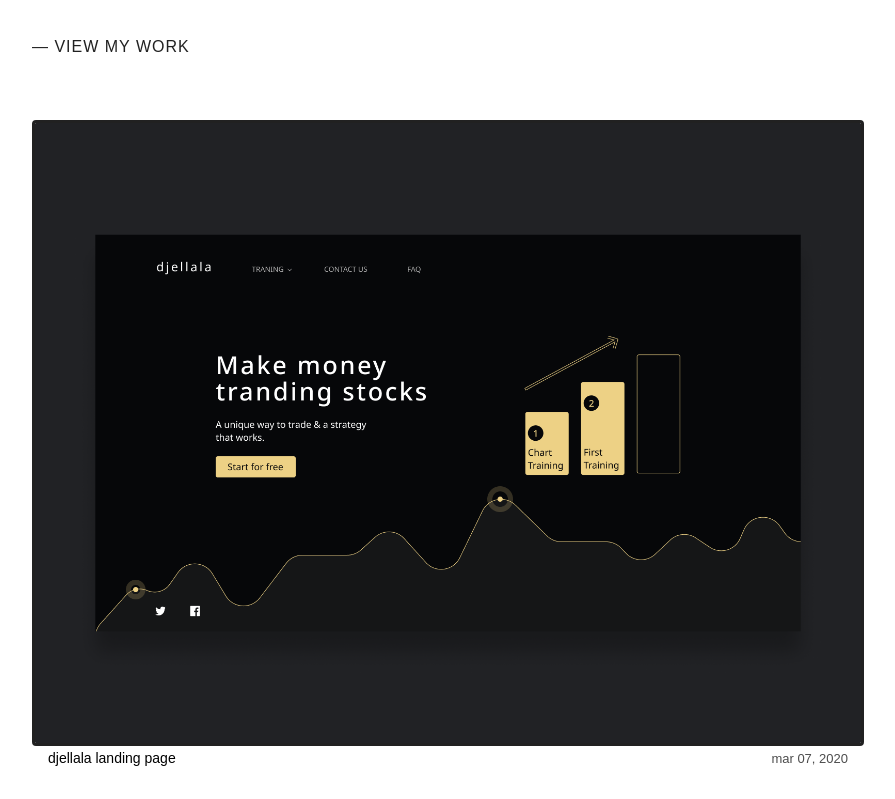
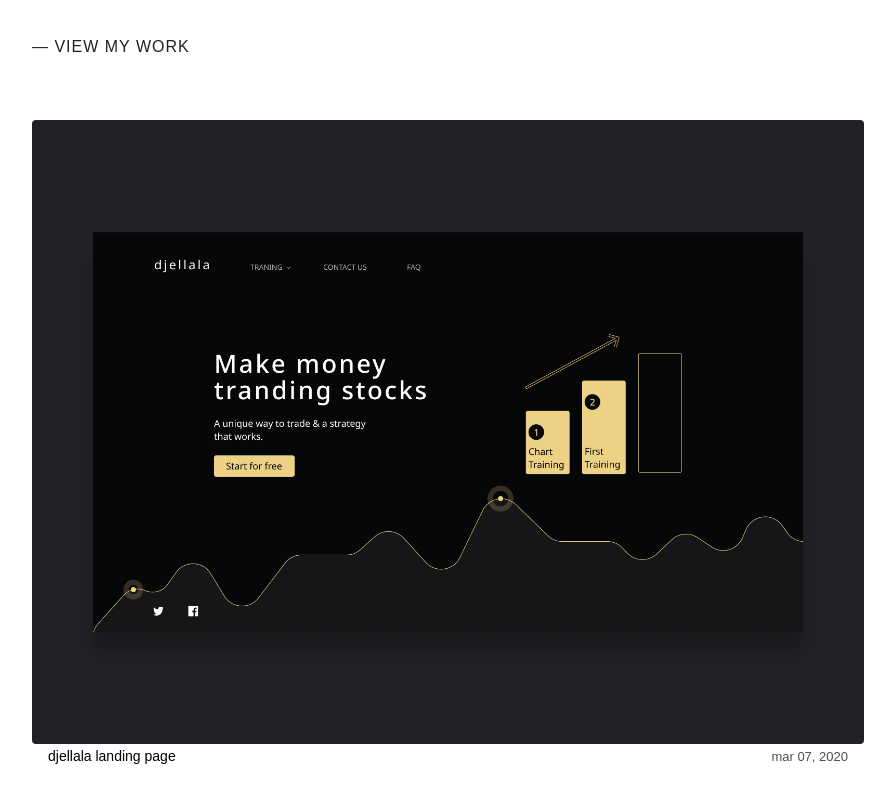
Before and after one commit to mutheusalmeida/mutheusalmeida.github.io, a plain HTML site: page index.html in a window 1280 px wide. Shown: the part 640-1439 px from the top of the page, without its empty margins (192-1087 px from the left). Drawn offline with Linux system fonts and the light colour scheme; a web font is replaced by a local one.

Commit message:
bordeless mockup

```diff
--- a/styles/style.css
+++ b/styles/style.css
@@ -260,7 +260,6 @@ body {
 }
 .browser__img {
   display: block;
-  border: 3px solid #212121;
   max-width: 100%;
   height: auto;
   border-bottom-right-radius: 4px;
```
